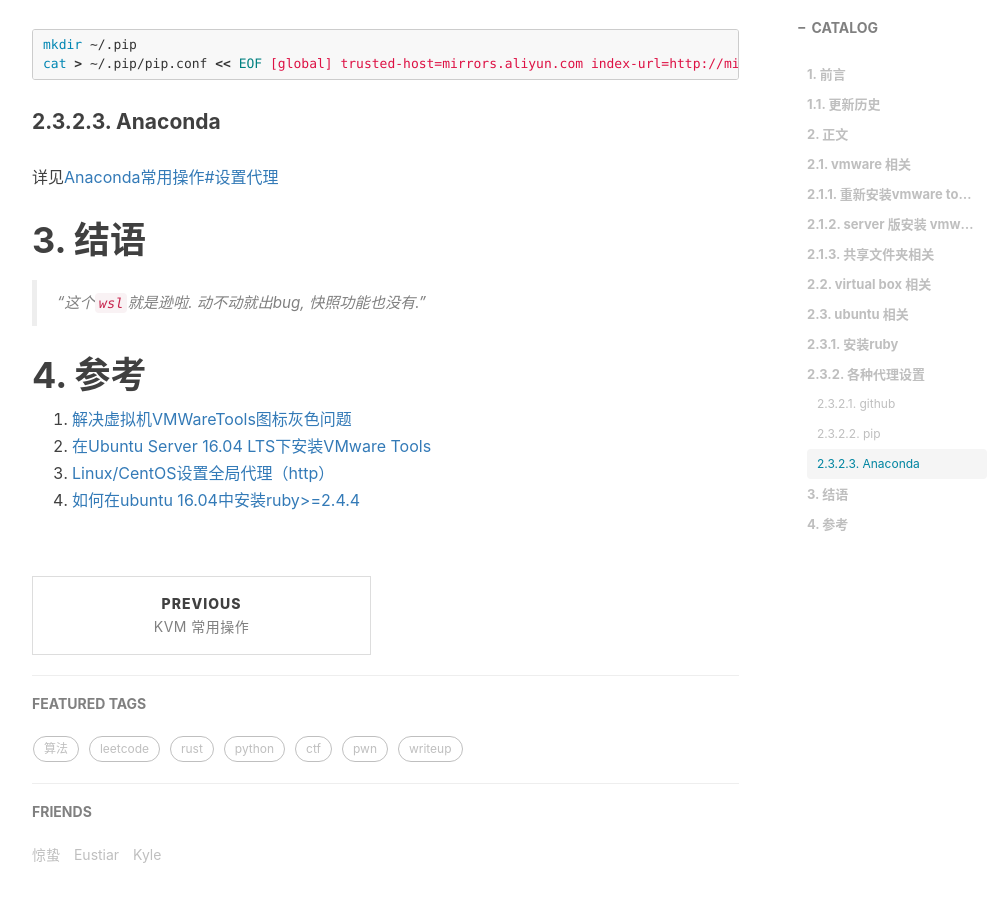
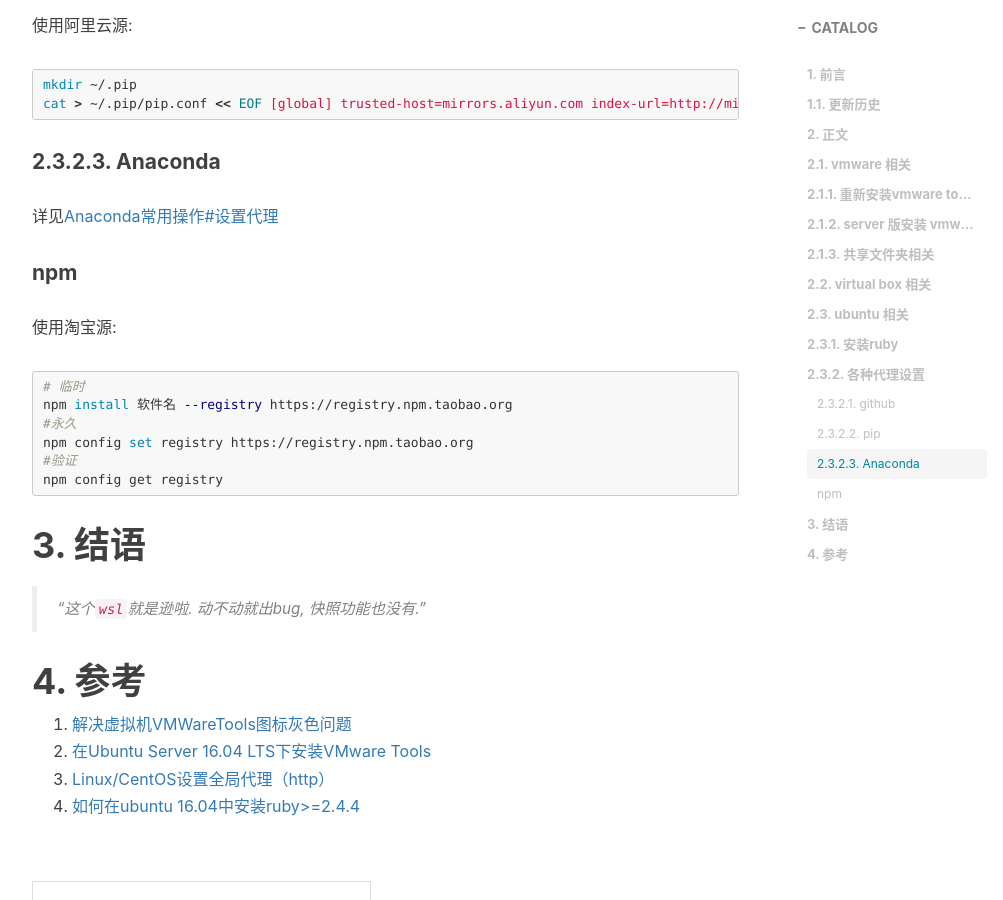
Before and after one commit to pullp/pullp.github.io, a Jekyll site: the page built from _posts/2020-09-30-10-vm-basics.md, in a window 1280 px wide and 900 px high, scrolled down 4023 px. Shown: the whole window, without its empty margins (233-1236 px from the left). Built offline with Jekyll 4.4.1, drawn with Linux system fonts in a browser that asks for light colours; nearby versions of some CDN libraries; comment, search, counter and statistics services are not loaded.

Commit message:
edit-10: npm换源

````diff
--- a/_posts/2020-09-30-10-vm-basics.md
+++ b/_posts/2020-09-30-10-vm-basics.md
@@ -19,6 +19,7 @@ tags:
 | 更新时间  | 更新内容  |
 |  ----     | ----      |
 | 2020-09-30 | 初稿     |
+| 2020-10-04 | npm使用淘宝源     |
 
 # 2. 正文
 
@@ -175,6 +176,20 @@ EOF
 
 详见[Anaconda常用操作#设置代理](https://pullp.github.io/2020/08/13/3-Anaconda_cheetsheet/#%E8%AE%BE%E7%BD%AE%E4%BB%A3%E7%90%86)
 
+
+#### npm
+
+使用淘宝源:
+
+```bash
+# 临时
+npm install 软件名 --registry https://registry.npm.taobao.org
+#永久
+npm config set registry https://registry.npm.taobao.org
+#验证
+npm config get registry
+```
+
 # 3. 结语
 
 
````
